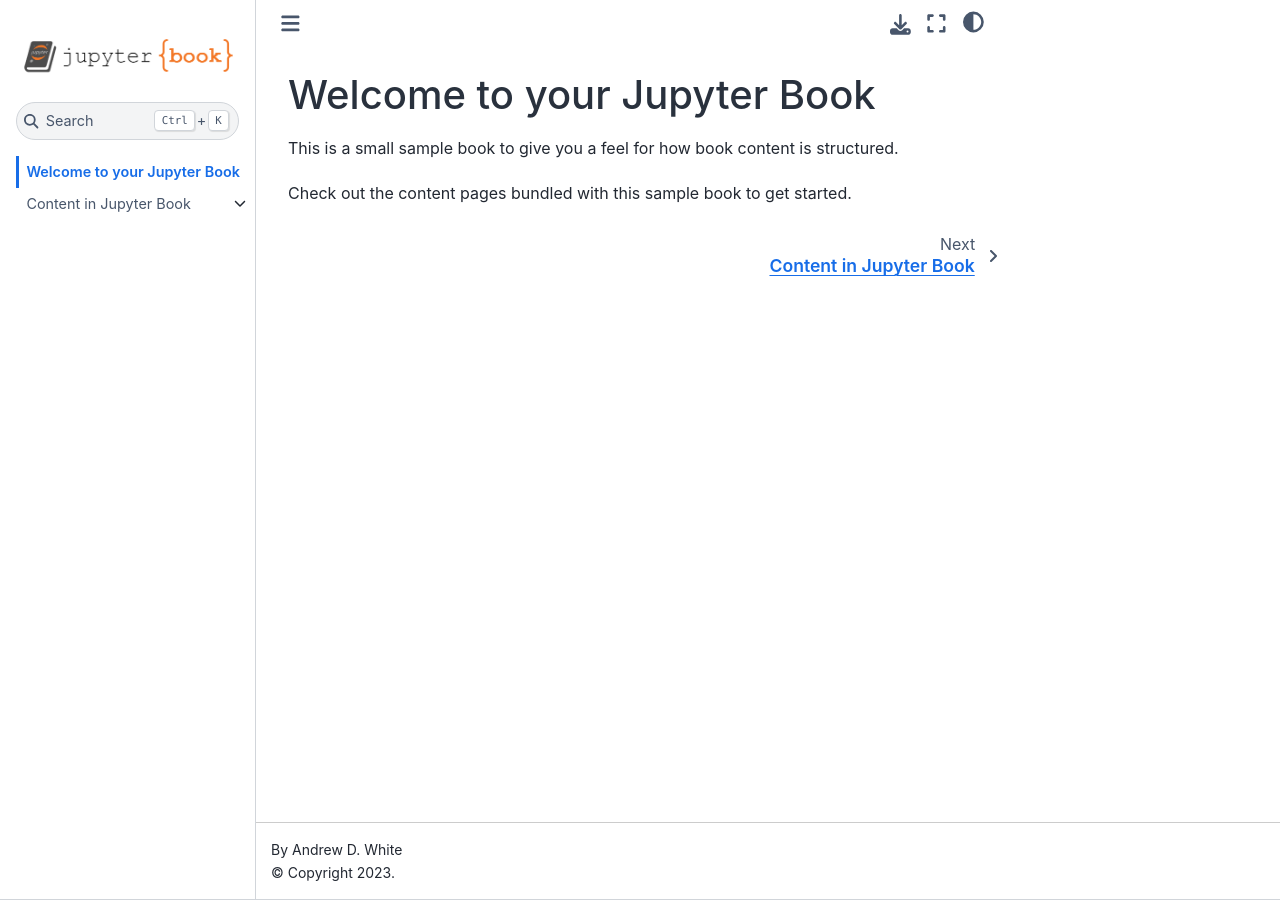
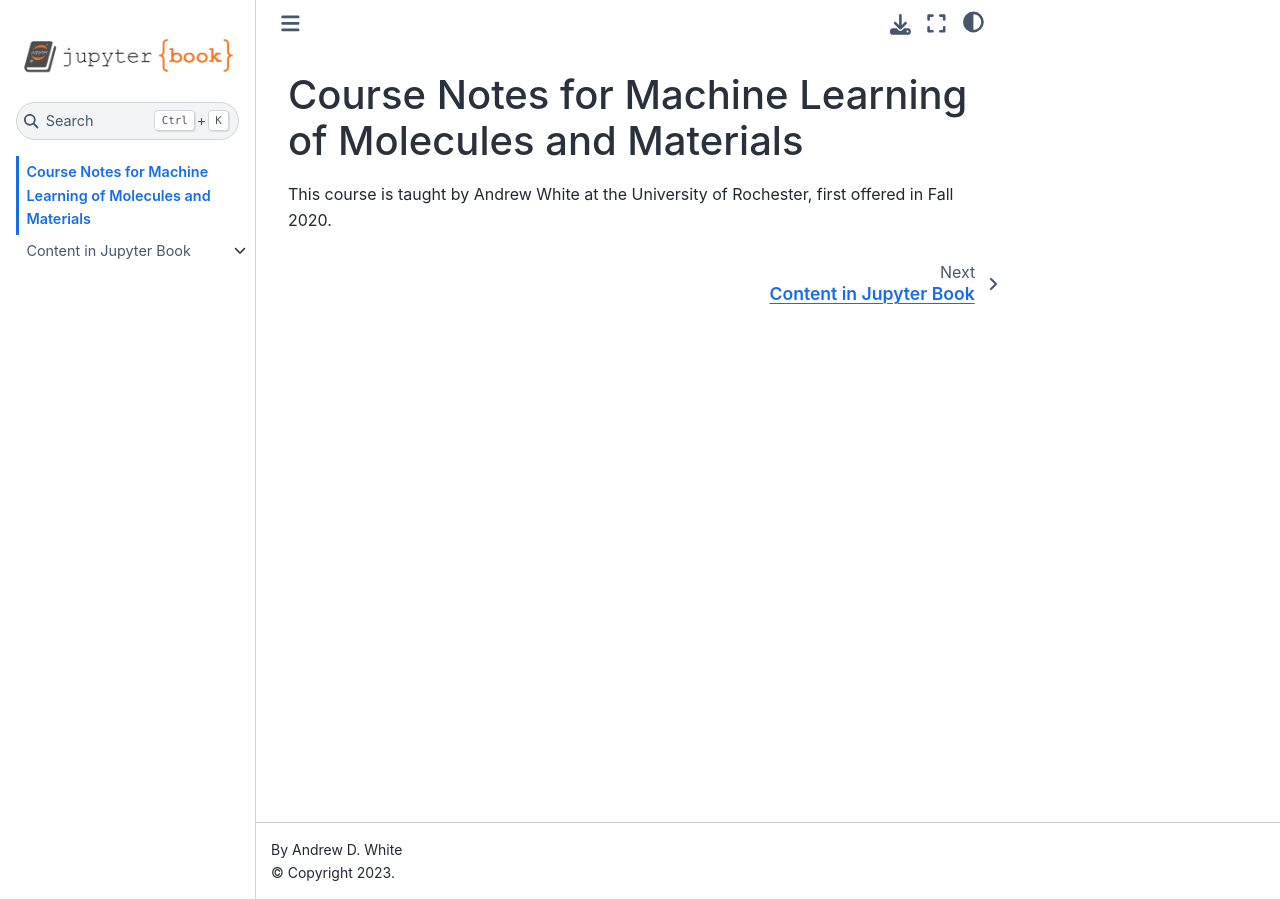
Before and after one commit to whitead/dmol-book, a Jupyter Book: the page built from intro.md, in a window 1280 px wide. Built offline with Jupyter Book 1.0.4 settings and Sphinx 7.4.7 and the Sphinx Book theme 1.1.4, drawn with Linux system fonts in a browser that asks for light colours.

Commit message:
Updated intro

```diff
--- a/intro.md
+++ b/intro.md
@@ -1,7 +1,5 @@
-Welcome to your Jupyter Book
-============================
+Course Notes for Machine Learning of Molecules and Materials
+=================================================================
 
-This is a small sample book to give you a feel for how book content is
-structured.
-
-Check out the content pages bundled with this sample book to get started.
+This course is taught by Andrew White at the University of Rochester,
+first offered in Fall 2020.
```
